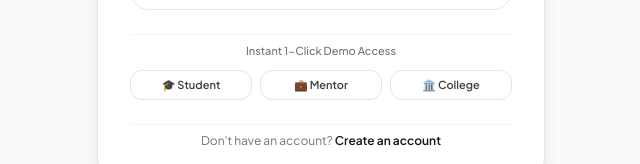
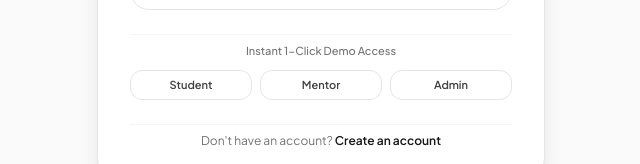
Before and after one commit to RihabhMishra-48/rishabhlab, a React (Vite) app in the folder client/: page /login in a window 1280 px wide. Shown: the part 527-691 px from the top of the page, without its empty margins (319-959 px from the left). Built offline with nearby package versions, Linux system fonts and the light colour scheme; no server answers.

Commit message:
fix(auth): update role labels in login page

```diff
--- a/client/src/pages/auth/LoginPage.tsx
+++ b/client/src/pages/auth/LoginPage.tsx
@@ -155,7 +155,7 @@ export const LoginPage: React.FC = () => {
               }}
               className="px-2.5 py-1.5 rounded-xl border border-neutral-200 dark:border-neutral-800 hover:bg-neutral-50 dark:hover:bg-neutral-900 text-[11px] font-semibold text-neutral-700 dark:text-neutral-300 text-center transition-colors"
             >
-              🎓 Student
+              Student
             </button>
             <button
               type="button"
@@ -165,7 +165,7 @@ export const LoginPage: React.FC = () => {
               }}
               className="px-2.5 py-1.5 rounded-xl border border-neutral-200 dark:border-neutral-800 hover:bg-neutral-50 dark:hover:bg-neutral-900 text-[11px] font-semibold text-neutral-700 dark:text-neutral-300 text-center transition-colors"
             >
-              💼 Mentor
+              Mentor
             </button>
             <button
               type="button"
@@ -175,7 +175,7 @@ export const LoginPage: React.FC = () => {
               }}
               className="px-2.5 py-1.5 rounded-xl border border-neutral-200 dark:border-neutral-800 hover:bg-neutral-50 dark:hover:bg-neutral-900 text-[11px] font-semibold text-neutral-700 dark:text-neutral-300 text-center transition-colors"
             >
-              🏛️ College
+              Admin
             </button>
           </div>
         </div>
```
